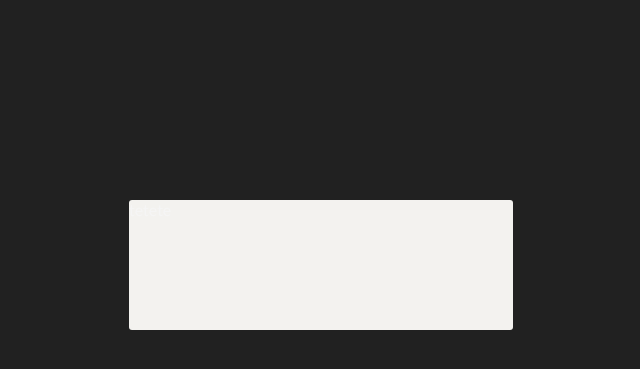
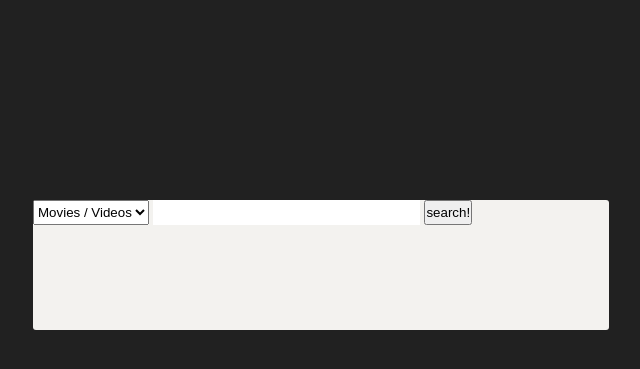
Before and after one commit to indexsearch/indexsearch.github.io, a PHP site: page / in a window 1280 px wide. Shown: the part 135-504 px from the top of the page, without its empty margins (319-959 px from the left). Run offline with PHP 8.4, Linux system fonts and the light colour scheme.

Commit message:
Added Javascript

```diff
--- a/index.html
+++ b/index.html
@@ -3,6 +3,18 @@
 <head>
 	<title>Index Search</title>
 	<link rel="stylesheet" href="styles/style.css">
+
+	<script>
+		function search()
+		{ // -inurl:(jsp|pl|php|html|aspx|htm|cf|shtml) intitle:index.of “last modified”
+            var searchTerm = document.getElementById("searchTerm").value;
+			var e = document.getElementById("type");
+			var fileType = e.options[e.selectedIndex].value;
+			var search = searchTerm + " " + "+" + fileType + " " + "-inurl:(jsp|pl|php|html|aspx|htm|cf|shtml) intitle:index.of";
+			var address = "https://www.google.com/search?q="+encodeURIComponent(search);
+			window.open(address, '_blank');
+		}
+	</script>
 </head>
 
 <body>
@@ -12,10 +24,20 @@
 
 	<div class="container">
 		<div class="center">
-            <p>tetete</p>
+			<div class="form">
+				<form>
+				<select id="type" class="dropdownList">
+					<option id="mvs" value="(mp4|wma|aac|mkv|avi|mov|mpg|wmv)">Movies / Videos</option>
+					<option id="msc" value="(mp3|wav|ac3|ogg|flac|wma|m4a)">Music</option>
+					<option id="dcmnts" value="(MOBI|CBZ|CBR|CBC|CHM|EPUB|FB2|LIT|LRF|ODT|PDF|PRC|PDB|PML|RB|RTF|TCR|DOC|DOCX|PPT|XLS)">Documents</option>
+					<option id="sftwrs" value="(exe|iso|tar|rar|zip|apk)">Software</option>
+					<option id="msc" value="(-1)">Others</option>
+				</select>
+				<input type="text" id="searchTerm" name="searchterm" class="txtField" />
+				<input type="button" value="search!" onClick="search()" class="btnSubmit" />
+			</form>
+			</div>
 		</div>
 	</div>
 </body>
-
-
 </html>
--- a/styles/style.css
+++ b/styles/style.css
@@ -29,6 +29,17 @@ body {
 .center {
     background-color: #f3f2ef;
     border-radius: 3px;
-    width: 30%;
+    width: 45%;
     height: 130px;
 }
+
+.txtField {
+    height: 25px;
+    width: 45%;
+    border-style: none;
+    padding-left: 8px;
+}
+
+.btnSubmit, .dropdownList {
+    height: 25px;
+}
```
Lines whose indentation alone changed are shown as unchanged.
